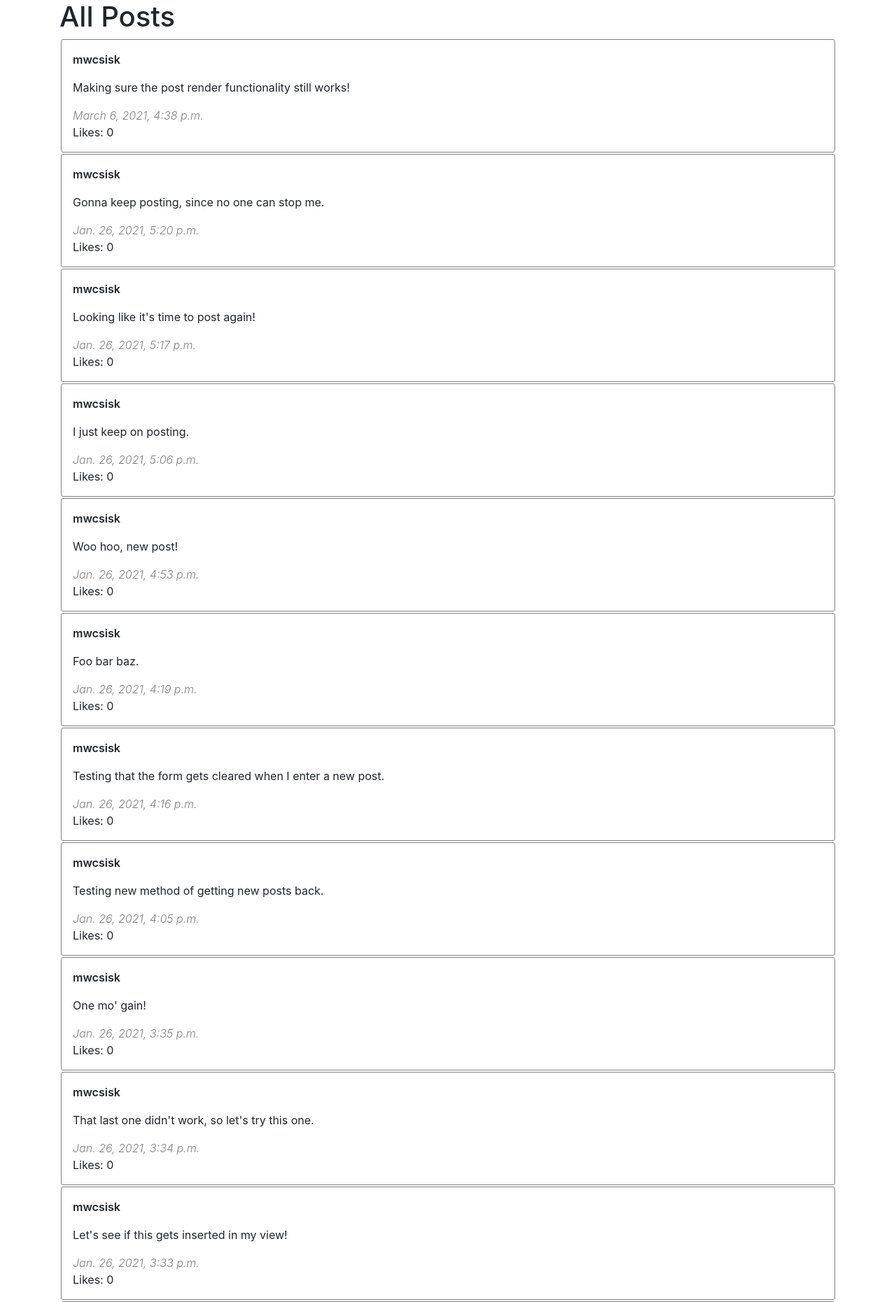
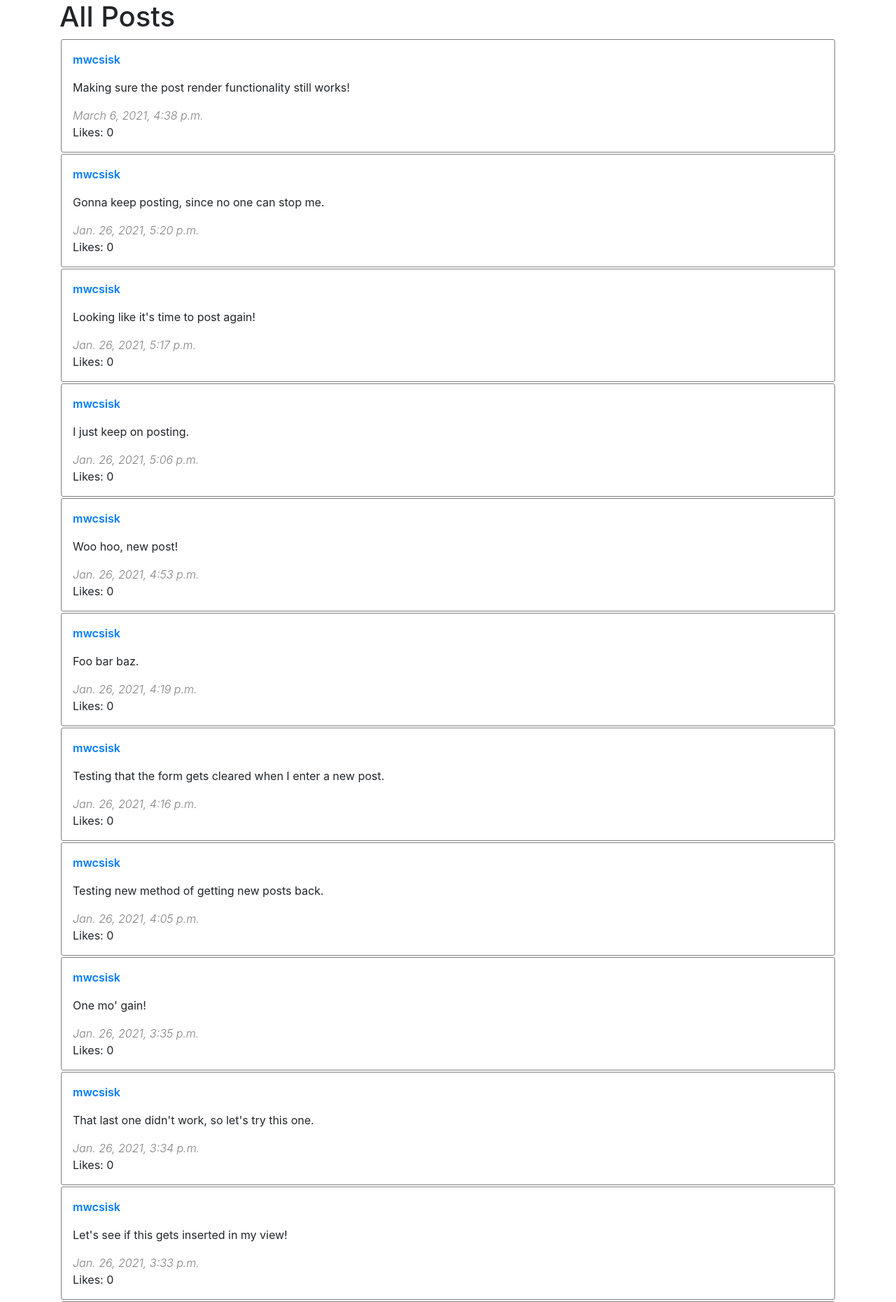
Before and after one commit to mwcsisk/cs50w-network, a Django app: page / in a window 1280 px wide. Shown: the part 56-1917 px from the top of the page at 70% size. Run offline with Django 3.2, Linux system fonts and the light colour scheme; data comes from the database, SQL or seed files in the repository; tables that the repository leaves empty hold one stand-in row (values such as "Sample post"); some libraries are stand-ins or nearby versions.

Commit message:
Link to user profile in post display

```diff
--- a/network/templates/network/postview.html
+++ b/network/templates/network/postview.html
@@ -9,7 +9,11 @@
         {% for post in posts %}
         <div class="post-box">
             <div class="row justify-content-between">
-                <div class="col-md-auto author">{{ post.author.username }}</div>
+                <div class="col-md-auto author">
+                    <a href="/user/{{ post.author.username }}">
+                        {{ post.author.username }}
+                    </a>
+                </div>
                 <div class="col-md-auto edit-link">
                     {% if request.user == post.author %}
                     Edit
```
